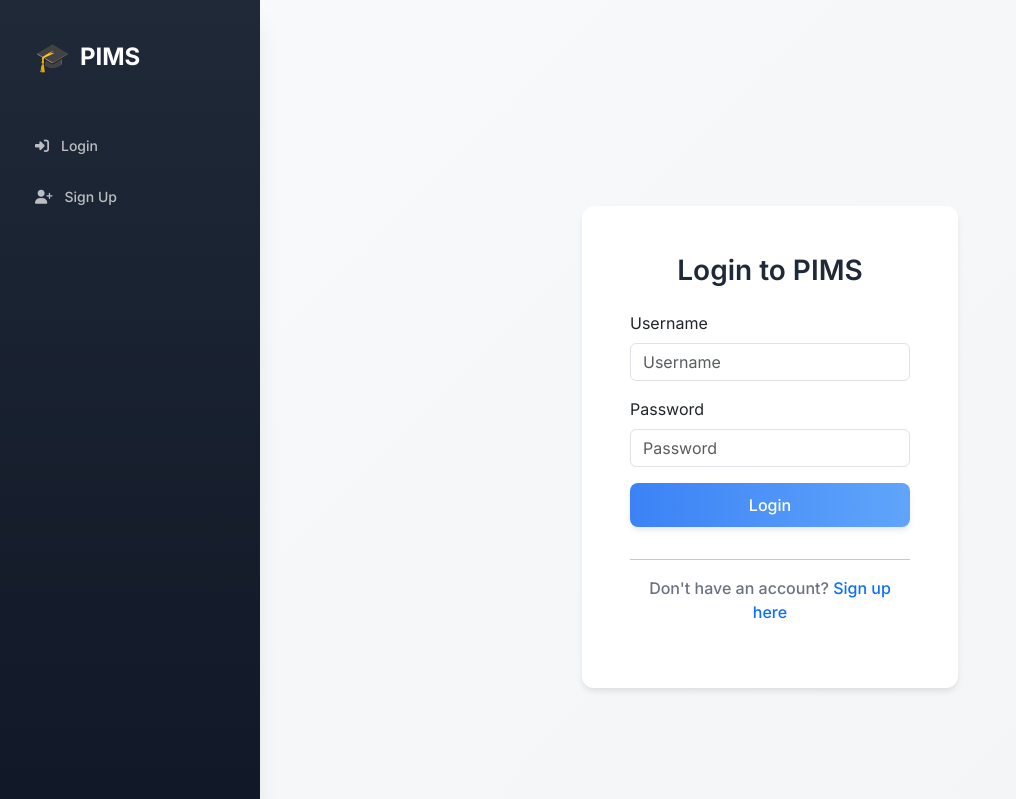
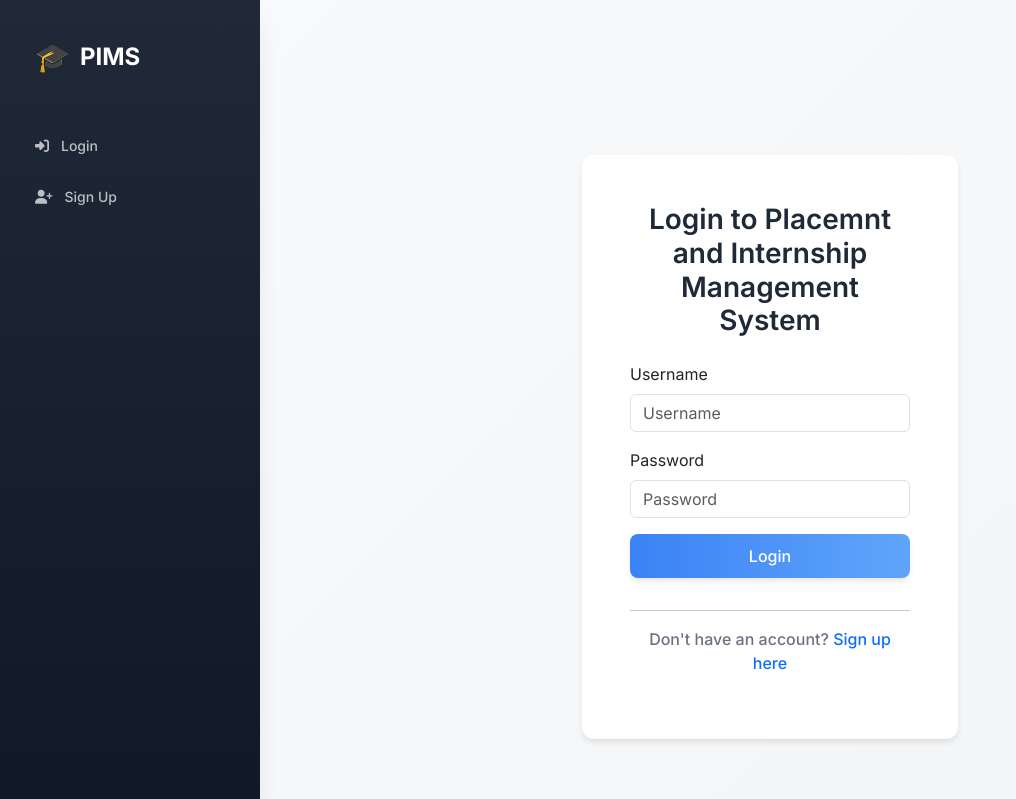
Before and after one commit to 8050vinayraj-spec/pims-main-v2, a Django app: a page that uses templates/accounts/login.html in a window 1280 px wide. Shown: the top 799 px of the page, without its empty margins (0-1016 px from the left). Run offline with Django 5.2, Linux system fonts and the light colour scheme.

Commit message:
pims to placement an dinternship management system

```diff
--- a/templates/accounts/login.html
+++ b/templates/accounts/login.html
@@ -8,7 +8,7 @@
         <div class="col-md-5">
             <div class="card">
                 <div class="card-body p-5">
-                    <h3 class="text-center mb-4">Login to PIMS</h3>
+                    <h3 class="text-center mb-4">Login to Placemnt and Internship Management System</h3>
 
                     <form method="POST">
                         {% csrf_token %}
--- a/templates/accounts/signup.html
+++ b/templates/accounts/signup.html
@@ -1,6 +1,6 @@
 {% extends 'base.html' %}
 
-{% block title %}Sign Up - PIMS{% endblock %}
+{% block title %}Sign Up - Placemnt and Internship Management System{% endblock %}
 
 {% block content %}
 <div class="container">
```
